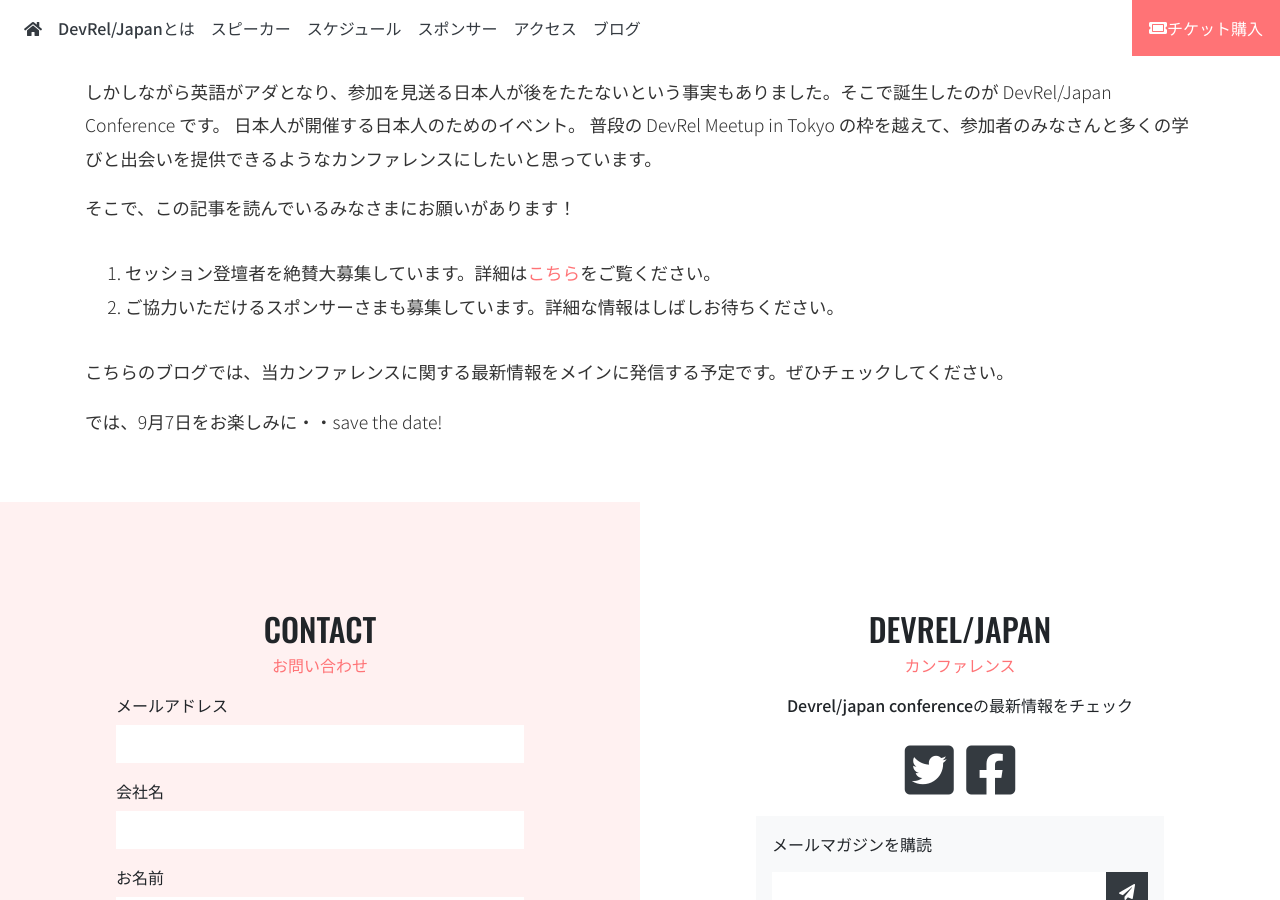
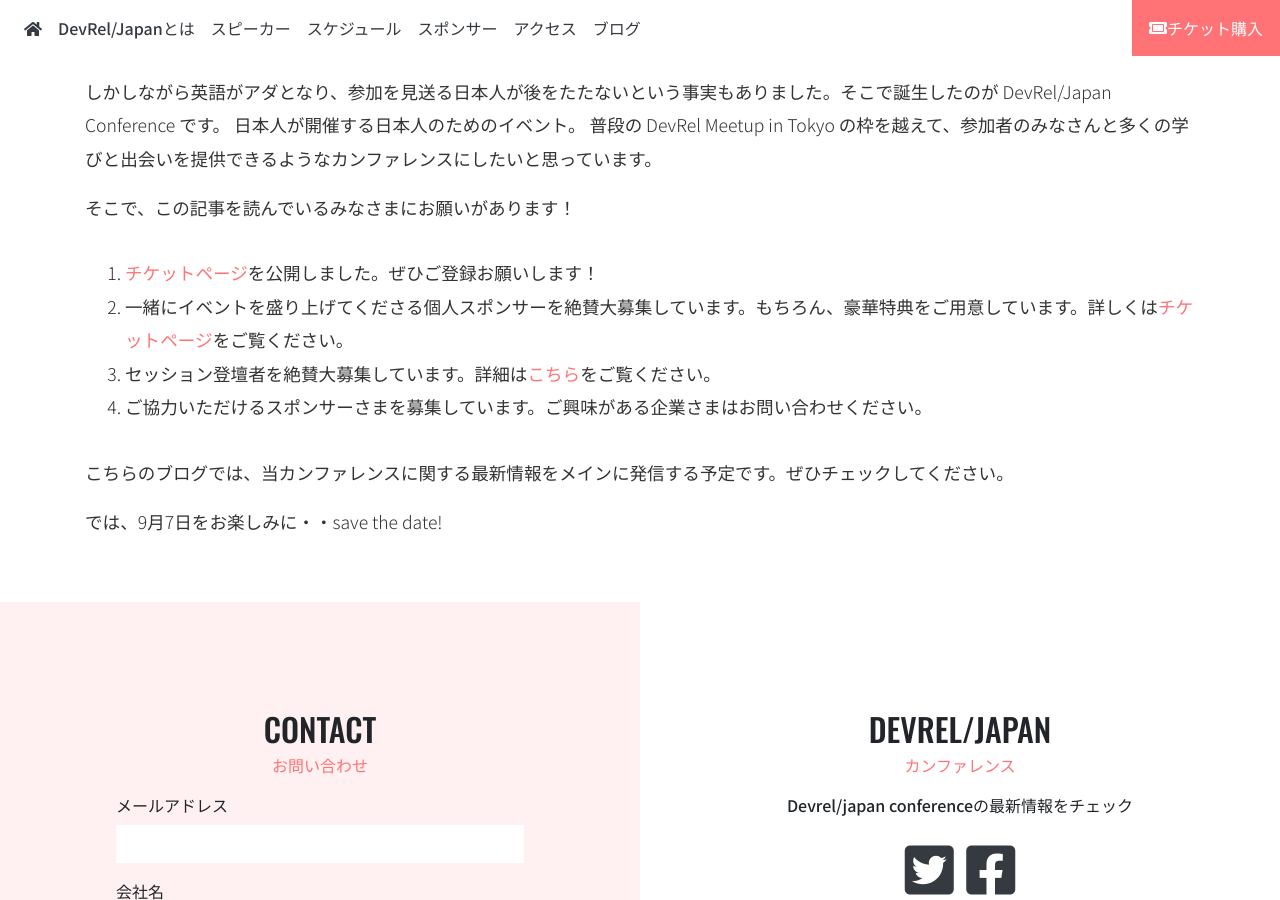
Before and after one commit to DevRelMeetupTokyo/japan-2019, a Jekyll site: the page built from _posts/2019-06-15-welcome-to-devrel-japan-2019.md, in a window 1280 px wide and 900 px high, scrolled down 737 px. Built offline with Jekyll 4.4.1, drawn with Linux system fonts in a browser that asks for light colours; nearby versions of some CDN libraries; comment, search, counter and statistics services are not loaded.

Commit message:
Fixed first article.

```diff
--- a/_posts/2019-06-15-welcome-to-devrel-japan-2019.md
+++ b/_posts/2019-06-15-welcome-to-devrel-japan-2019.md
@@ -26,8 +26,10 @@
 
 そこで、この記事を読んでいるみなさまにお願いがあります！
 
+1. [チケットページ](https://devrel.connpass.com/event/132576/)を公開しました。ぜひご登録お願いします！
+1. 一緒にイベントを盛り上げてくださる個人スポンサーを絶賛大募集しています。もちろん、豪華特典をご用意しています。詳しくは[チケットページ](https://devrel.connpass.com/event/132576/)をご覧ください。
 1. セッション登壇者を絶賛大募集しています。詳細は[こちら](https://www.papercall.io/devrel-japan-2019)をご覧ください。
-1. ご協力いただけるスポンサーさまも募集しています。詳細な情報はしばしお待ちください。
+1. ご協力いただけるスポンサーさまを募集しています。ご興味がある企業さまはお問い合わせください。
 
 こちらのブログでは、当カンファレンスに関する最新情報をメインに発信する予定です。ぜひチェックしてください。
 
```
